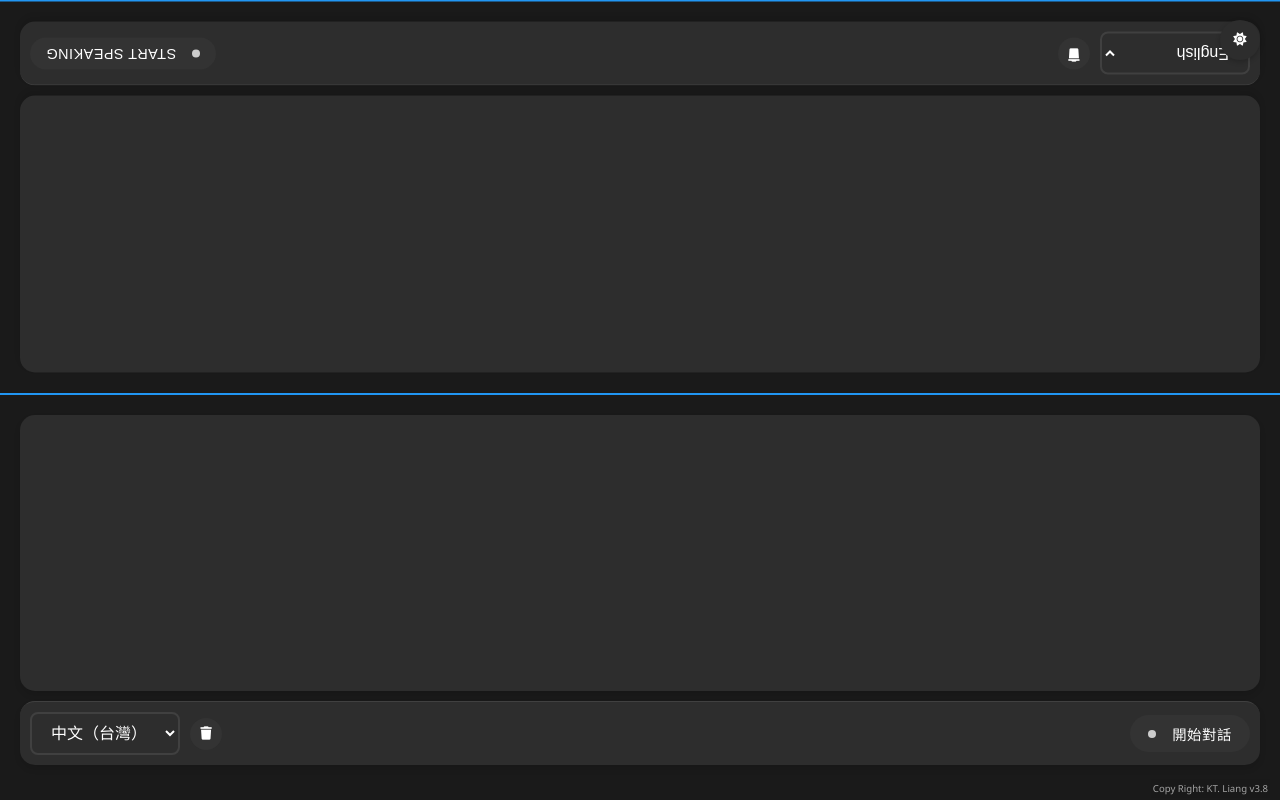
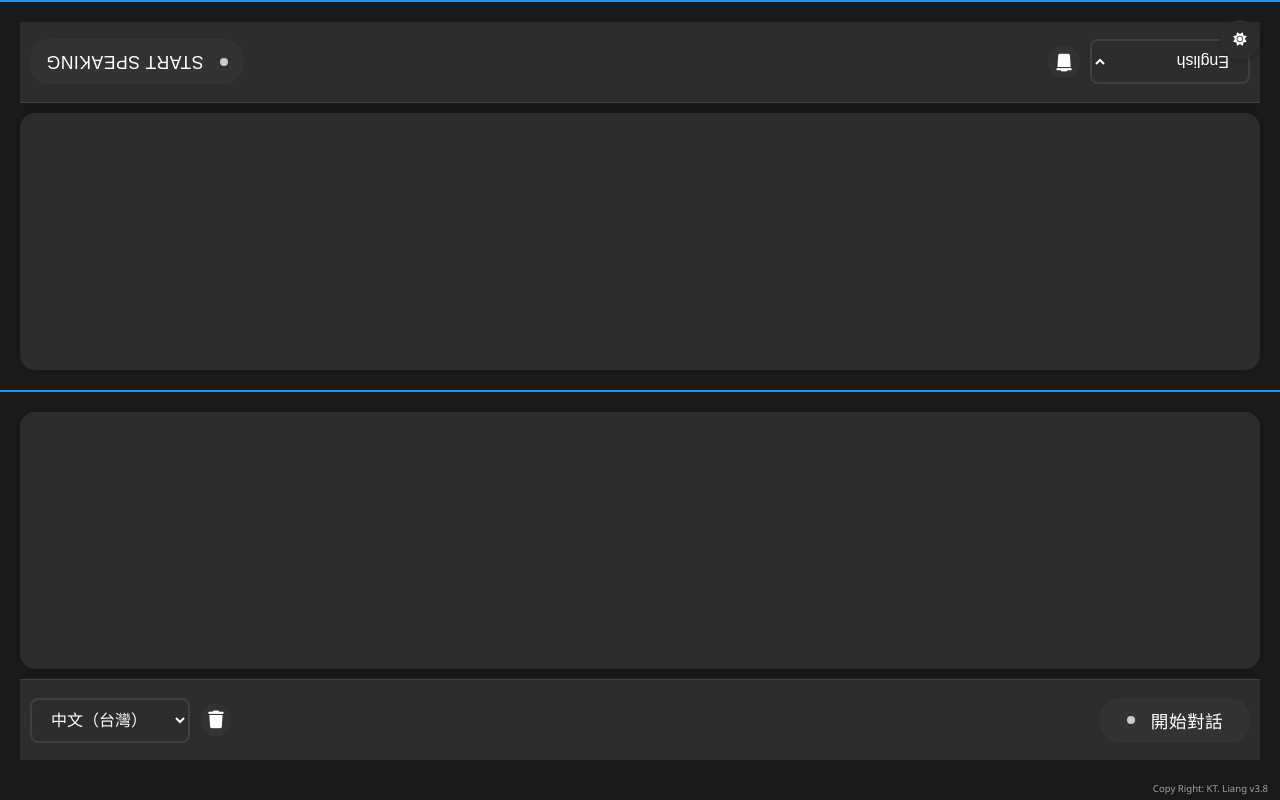
Before and after one commit to marmotkit/MDA01, a Flask app: page / in a window 1280 px wide. Run offline with Flask 3, Linux system fonts and the light colour scheme.

Commit message:
優化界面：1. 增加控制面板大小 2. 調整按鈕尺寸和間距 3. 統一元素高度

```diff
--- a/static/css/style.css
+++ b/static/css/style.css
@@ -45,7 +45,7 @@ body {
 
 .bottom-section {
     border-top: 2px solid var(--primary-color);
-    margin-bottom: 15px;
+    margin-bottom: 20px;
 }
 
 /* 聊天容器樣式 */
@@ -64,15 +64,13 @@ body {
 
 /* 控制面板樣式 */
 .control-panel {
-    background: white;
-    border-radius: 15px;
-    box-shadow: 0 4px 6px rgba(0, 0, 0, 0.1);
-    padding: 15px;
+    background: var(--control-bg);
+    padding: 15px 20px;
     display: flex;
-    gap: 10px;
+    justify-content: space-between;
     align-items: center;
-    justify-content: space-between;
-    flex-wrap: wrap;
+    border-top: 1px solid var(--border-color);
+    min-height: 60px;
 }
 
 /* 按鈕基本樣式 */
@@ -96,16 +94,19 @@ body {
 /* 錄音按鈕特殊樣式 */
 .btn-record {
     position: relative;
-    padding: 8px 16px;
+    padding: 12px 24px;
     border: none;
-    border-radius: 20px;
-    background-color: #f0f0f0;
-    color: #333;
+    border-radius: 25px;
+    background-color: var(--button-bg);
+    color: var(--button-text);
     cursor: pointer;
     transition: all 0.3s ease;
     display: flex;
     align-items: center;
-    gap: 8px;
+    gap: 10px;
+    font-size: 1.1em;
+    min-width: 150px;
+    height: 45px;
 }
 
 .btn-record:hover {
@@ -180,11 +181,12 @@ body {
 select {
     padding: 10px 15px;
     border-radius: 8px;
-    border: 2px solid #e0e0e0;
-    background: white;
+    border: 2px solid var(--border-color);
+    background: var(--button-bg);
     font-size: 1rem;
     transition: all var(--transition-speed) ease;
-    width: 150px;
+    width: 160px;
+    height: 45px;
 }
 
 /* 聊天氣泡樣式 */
@@ -382,14 +384,14 @@ select {
 /* 選擇按鈕樣式 */
 .play-choice,
 .continue-choice {
-    padding: 6px 16px;
+    padding: 8px 20px;
     border: none;
-    border-radius: 15px;
+    border-radius: 20px;
     cursor: pointer;
-    font-size: 0.95em;
+    font-size: 1em;
     transition: all 0.3s ease;
-    min-width: 80px;
-    white-space: nowrap;
+    min-width: 100px;
+    height: 40px;
 }
 
 .play-choice {
@@ -463,3 +465,19 @@ select {
     z-index: 1000;
     background: var(--bg-color);
 }
+
+/* 清除按鈕樣式 */
+.clear-btn {
+    background: var(--button-bg);
+    border: none;
+    border-radius: 50%;
+    width: 38px;
+    height: 38px;
+    cursor: pointer;
+    display: flex;
+    align-items: center;
+    justify-content: center;
+    color: var(--text-color);
+    transition: all 0.3s ease;
+    font-size: 1.1em;
+}
```
